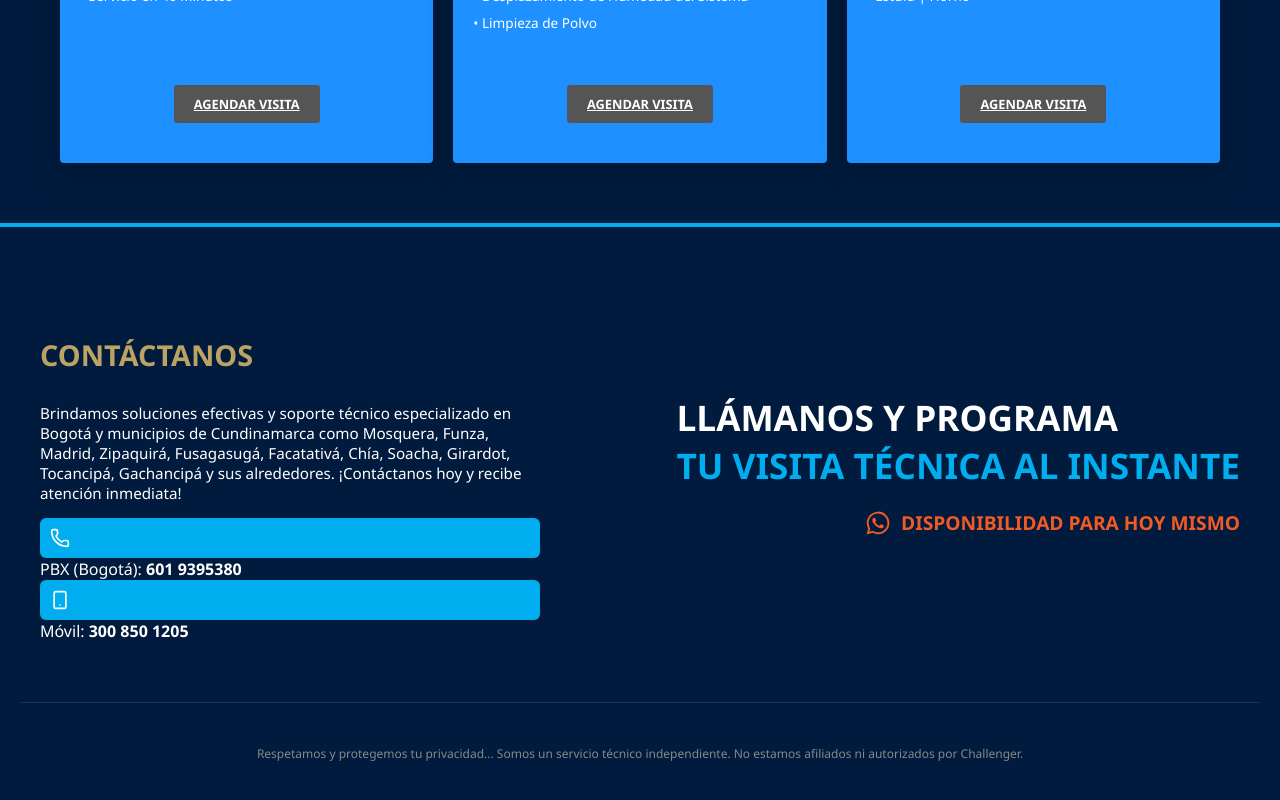
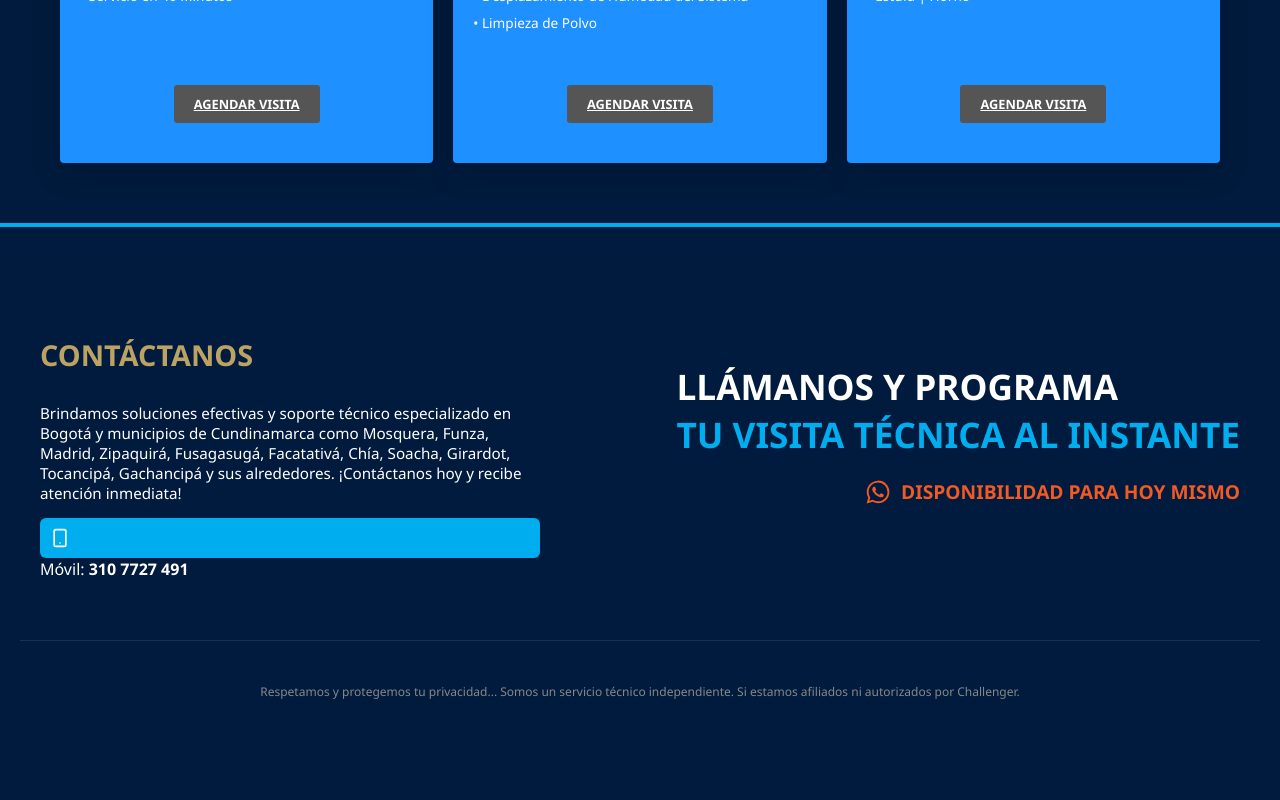
Before and after one commit to FelipeZuluaga/-industrialGas, a React (Vite) app: page / in a window 1280 px wide. Shown: the part 1958-2758 px from the top of the page. After the commit the page ends 2710 px from the top, so only its background shows below. Built offline with nearby package versions, Linux system fonts and the light colour scheme.

Commit message:
feat: finalizacion proyect mis

```diff
--- a/src/components/Contact.jsx
+++ b/src/components/Contact.jsx
@@ -21,12 +21,8 @@ const Contact = () => {
 
           <div className="contact-methods">
             <div className="method-item">
-              <div className="icon-box"><Phone size={20} /></div>
-              <span>PBX (Bogotá): <strong>601 9395380</strong></span>
-            </div>
-            <div className="method-item">
               <div className="icon-box"><Smartphone size={20} /></div>
-              <span>Móvil: <strong>300 850 1205</strong></span>
+              <span>Móvil: <strong>310 7727 491</strong></span>
             </div>
           </div>
         </div>
@@ -48,12 +44,12 @@ const Contact = () => {
       <div className="footer-bottom">
         <p>
           Respetamos y protegemos tu privacidad... Somos un servicio técnico independiente.
-          No estamos afiliados ni autorizados por Challenger.
+          Si estamos afiliados ni autorizados por Challenger.
         </p>
       </div>
 
       {/* Botón Flotante de WhatsApp (El de la esquina inferior) */}
-      <a href="https://wa.me/573008501205" className="whatsapp-float" target="_blank" rel="noreferrer">
+      <a href="https://wa.me/573107727491" className="whatsapp-float" target="_blank" rel="noreferrer">
         <div className="whatsapp-content">
           {/* Actualizamos también el icono aquí para que sea el oficial */}
           <IoLogoWhatsapp size={22} color="white" />
--- a/src/components/Experiencia.jsx
+++ b/src/components/Experiencia.jsx
@@ -4,7 +4,7 @@ import tecnicoImg from '../assets/mantenimiento.png'; // Asegúrate de tener est
 
 const Experiencia = () => {
   // Datos de contacto (Asegúrate de que coincidan con los de tu Hero)
-  const phone_number = "573001234567";
+  const phone_number = "573107727491";
   const whatsapp_message = "Hola, me gustaría solicitar un servicio técnico a domicilio.";
   const formatted_whatsapp_url = `https://wa.me/${phone_number}?text=${encodeURIComponent(whatsapp_message)}`;
 
--- a/src/components/Hero.jsx
+++ b/src/components/Hero.jsx
@@ -18,7 +18,7 @@ import imgNevera from '../assets/nevera.png';
 const Hero = () => {
 
   // Datos de contacto
-  const phone_number = "573001234567"; // Número completo con indicativo de país (sin +)
+  const phone_number = "573107727491"; // Número completo con indicativo de país (sin +)
   const whatsapp_message = "Hola, necesito soporte técnico para un gasodoméstico.";
 
   // URL de WhatsApp compartida para ambos botones
--- a/src/components/ServiciosDetalle.jsx
+++ b/src/components/ServiciosDetalle.jsx
@@ -9,7 +9,7 @@ const ServiciosDetalle = () => {
   // Paso 2: Estado para el video actual
   const [videoActivo, setVideoActivo] = useState(null);
 
-  const phone_number = "573001234567";
+  const phone_number = "573107727491";
 
   const getWhatsAppUrl = (servicio) => {
     const message = `Hola, me gustaría agendar una visita para el servicio de: ${servicio}`;
```
